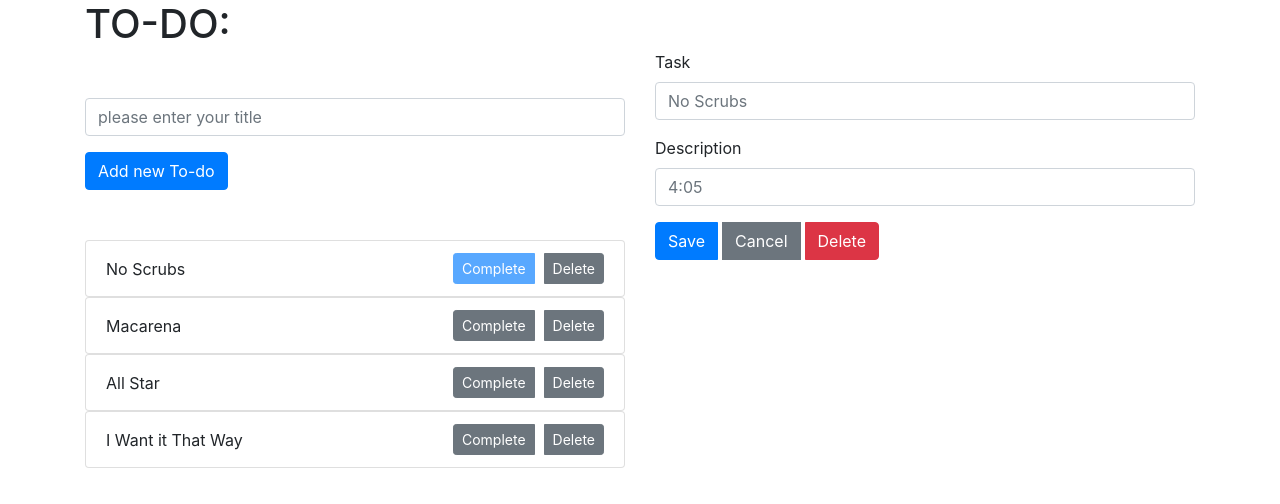
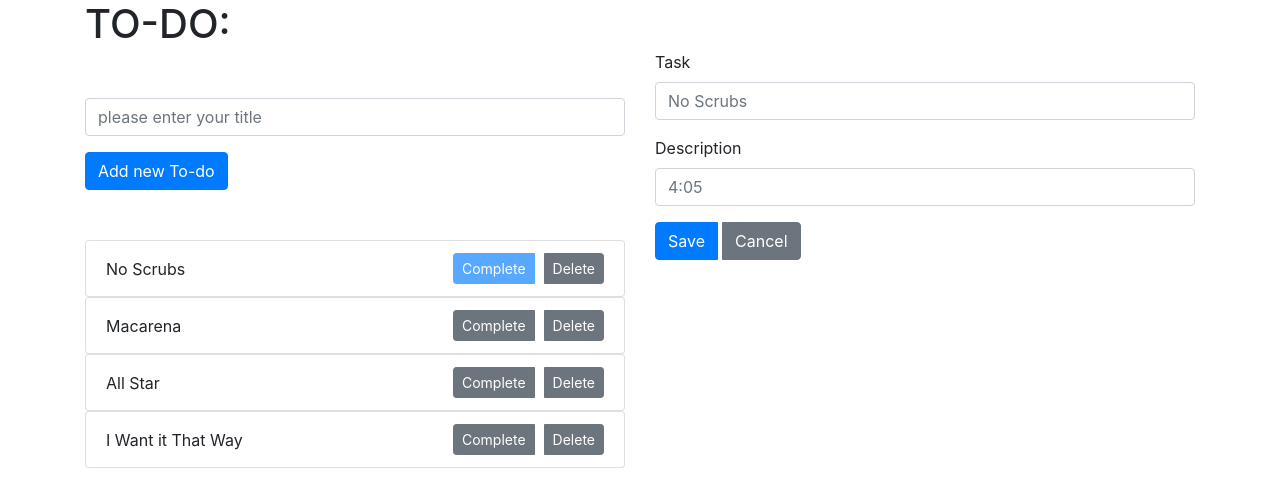
Before and after one commit to shunz869/Devmountain_To_Do, a React (Create React App) app: page / in a window 1280 px wide. Both pictures are taken after a click on the element "No Scrubs". Shown: the top 504 px of the page. Built offline with nearby package versions, Linux system fonts and the light colour scheme.

Commit message:
handle save

```diff
--- a/src/App.js
+++ b/src/App.js
@@ -13,9 +13,9 @@ class App extends Component {
     }
   };
 
-  addNewItem = (newItem) => {
+  addNewItem = (item) => {
     this.setState({
-      items:[...this.state.items,newItem]
+      items:[...this.state.items,item]
     })
   };
 
@@ -38,10 +38,20 @@ class App extends Component {
   };
 
   selectedItem = (item) => {
-    console.log(item)
     this.setState({
       selectedItem:item
     });
+  };
+
+  handleUpdate = (id,title,description) => {
+    let newArray = this.state.items.map((item) => {
+      if(item.id === id){
+        return ({...item,title:title,description:description});
+      }else{
+        return item
+      }
+    })
+    this.setState({items:newArray})
   };
 
 
@@ -59,7 +69,10 @@ class App extends Component {
               changeComplete={this.changeComplete}/>
           </div>
           <div className="col-12 col-md-6 col-lg-6">
-            <ItemDetail item = {this.state.selectedItem}/>
+            <ItemDetail
+              item = {this.state.selectedItem}
+              handleUpdate={this.handleUpdate}
+            />
           </div>
         </div>
       </div>
--- a/src/components/addItem.js
+++ b/src/components/addItem.js
@@ -13,7 +13,6 @@ export class AddItem extends Component {
     this.refs.title.value = null
   };
 
-
   render(){
     return(
       <form onSubmit={this.handleSubmit}>
--- a/src/components/itemDetail.js
+++ b/src/components/itemDetail.js
@@ -1,24 +1,42 @@
-import React from 'react';
+import React, { Component }  from 'react';
 
-export const ItemDetail = (props) => {
-  if(props.item.title == null){
-    return null;
+export class ItemDetail extends Component{
+  updateContext = (e) => {
+    e.preventDefault();
+    const id =this.props.item.id;
+    const title = this.refs.title.value === "" ? this.props.item.title:this.refs.title.value;
+    const description = this.refs.description.value === "" ? this.props.item.description:this.refs.description.value;
+    this.props.handleUpdate(id,title,description)
+    this.refs.title.value = null
+    this.refs.description.value = null
+  };
+
+  handleCancel = (e) => {
+    e.preventDefault();
+    this.refs.title.value = null
+    this.refs.description.value = null
   }
-  return(
-      <form style={{marginTop:50}}>
+
+  render(){
+    if(this.props.item.title == null){
+      return null;
+    }
+
+    return(
+      <form style={{marginTop:50}} >
         <div className="form-group" >
           <label>Task</label>
-          <input type="text" className="form-control" placeholder={props.item.title}/>
+          <input type="text" className="form-control" placeholder={this.props.item.title} ref='title'/>
         </div>
         <div className="form-group" >
           <label>Description</label>
-          <input type="text" className="form-control" placeholder={props.item.description}/>
+          <input type="text" className="form-control" placeholder={this.props.item.description} ref='description'/>
         </div>
         <div className="btn-group">
-          <button className="btn btn-primary" style={{marginRight:5}}>Save</button>
-          <button className="btn btn-secondary" style={{marginRight:5}}>Cancel</button>
-          <button className="btn btn-danger">Delete</button>
+          <button className="btn btn-primary" style={{marginRight:5}} onClick={this.updateContext}>Save</button>
+          <button className="btn btn-secondary" style={{marginRight:5}} onClick={this.handleCancel}>Cancel</button>
         </div>
       </form>
-  );
+    );
+  };
 };
```
Also changed, not shown: src/components/itemList.js (+4 -3 lines).
